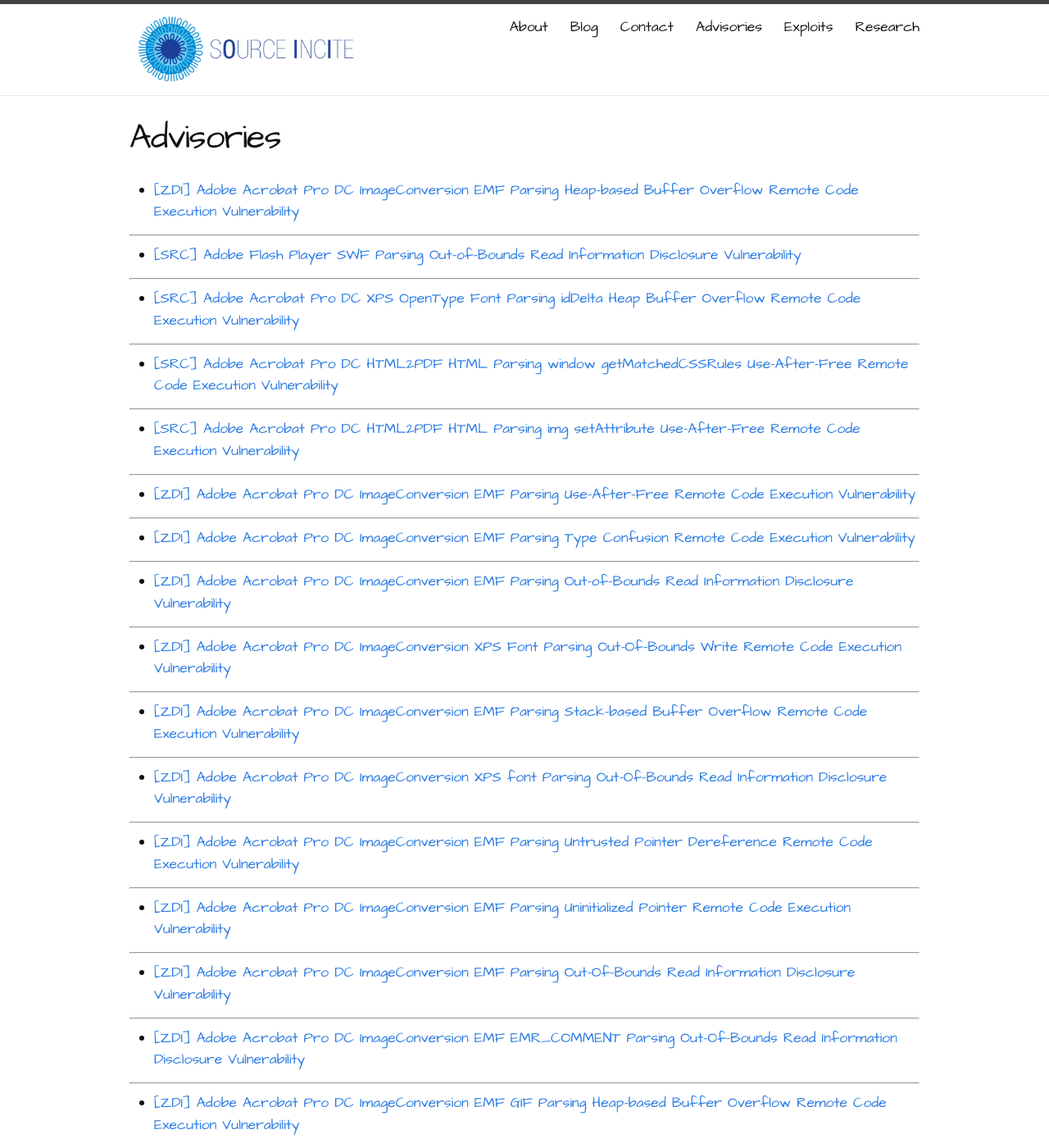
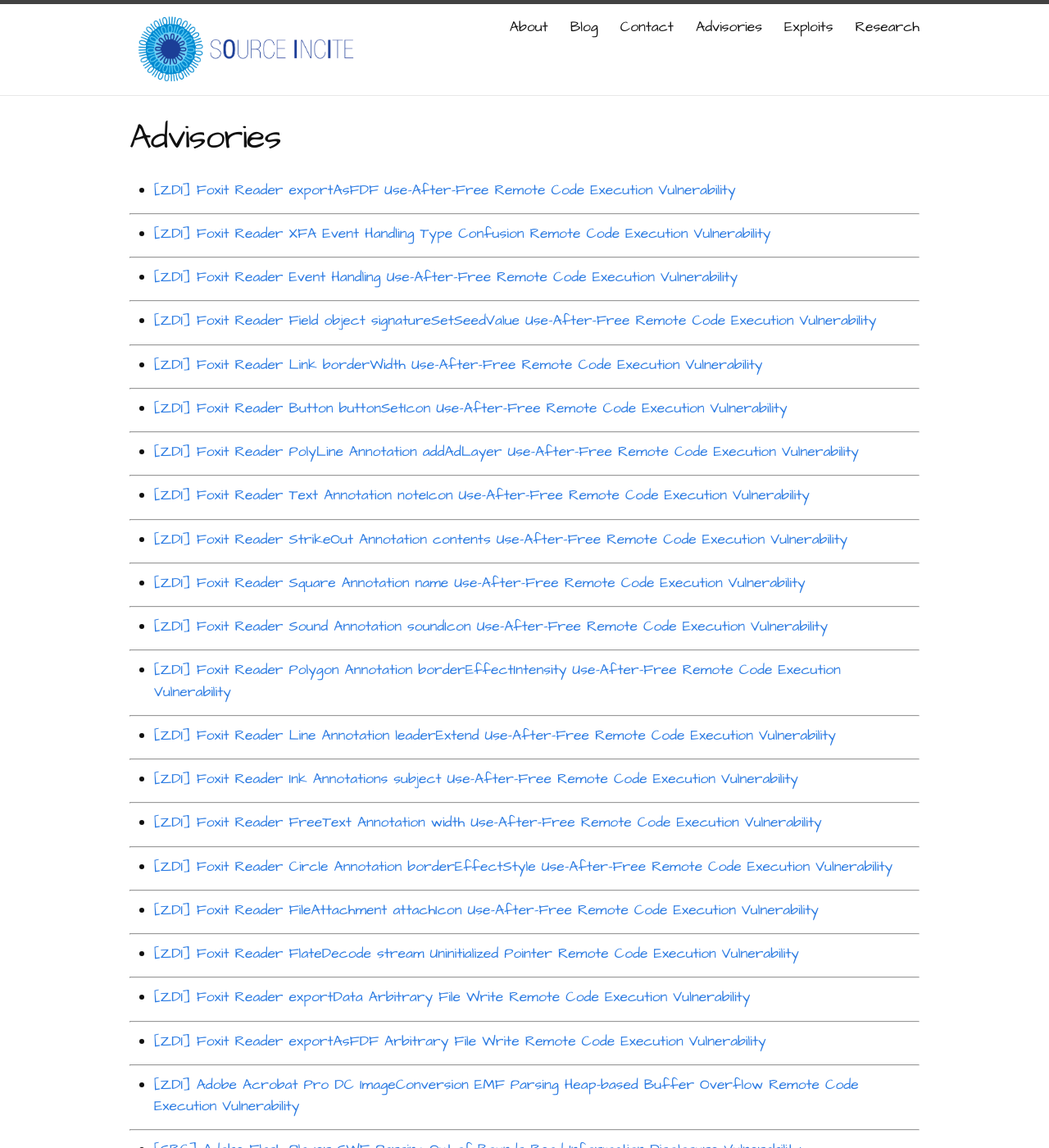
Before and after one commit to sourceincite/sourceincite.github.io, a Jekyll site: the page built from advisories/index.md, in a window 1280 px wide and 1400 px high. Shown: the whole window at 82% size. Built offline with Jekyll 4.4.1, drawn with Linux system fonts in a browser that asks for light colours.

Commit message:
added a few foxit bugs

```diff
--- a/advisories/index.md
+++ b/advisories/index.md
@@ -4,6 +4,86 @@
 permalink: /advisories/
 ---
 
+* [[ZDI] Foxit Reader exportAsFDF Use-After-Free Remote Code Execution Vulnerability](https://www.zerodayinitiative.com/advisories/ZDI-18-772/)
+
+---
+
+* [[ZDI] Foxit Reader XFA Event Handling Type Confusion Remote Code Execution Vulnerability](https://www.zerodayinitiative.com/advisories/ZDI-18-771/)
+
+---
+
+* [[ZDI] Foxit Reader Event Handling Use-After-Free Remote Code Execution Vulnerability](https://www.zerodayinitiative.com/advisories/ZDI-18-770/)
+
+---
+
+* [[ZDI] Foxit Reader Field object signatureSetSeedValue Use-After-Free Remote Code Execution Vulnerability](https://www.zerodayinitiative.com/advisories/ZDI-18-769/)
+
+---
+
+* [[ZDI] Foxit Reader Link borderWidth Use-After-Free Remote Code Execution Vulnerability](https://www.zerodayinitiative.com/advisories/ZDI-18-767/)
+
+---
+
+* [[ZDI] Foxit Reader Button buttonSetIcon Use-After-Free Remote Code Execution Vulnerability](https://www.zerodayinitiative.com/advisories/ZDI-18-766/)
+
+---
+
+* [[ZDI] Foxit Reader PolyLine Annotation addAdLayer Use-After-Free Remote Code Execution Vulnerability](https://www.zerodayinitiative.com/advisories/ZDI-18-765/)
+
+---
+
+* [[ZDI] Foxit Reader Text Annotation noteIcon Use-After-Free Remote Code Execution Vulnerability](https://www.zerodayinitiative.com/advisories/ZDI-18-764/)
+
+---
+
+* [[ZDI] Foxit Reader StrikeOut Annotation contents Use-After-Free Remote Code Execution Vulnerability](https://www.zerodayinitiative.com/advisories/ZDI-18-763/)
+
+---
+
+* [[ZDI] Foxit Reader Square Annotation name Use-After-Free Remote Code Execution Vulnerability](https://www.zerodayinitiative.com/advisories/ZDI-18-762/)
+
+---
+
+* [[ZDI] Foxit Reader Sound Annotation soundIcon Use-After-Free Remote Code Execution Vulnerability](https://www.zerodayinitiative.com/advisories/ZDI-18-761/)
+
+---
+
+* [[ZDI] Foxit Reader Polygon Annotation borderEffectIntensity Use-After-Free Remote Code Execution Vulnerability](https://www.zerodayinitiative.com/advisories/ZDI-18-760/)
+
+---
+
+* [[ZDI] Foxit Reader Line Annotation leaderExtend Use-After-Free Remote Code Execution Vulnerability](https://www.zerodayinitiative.com/advisories/ZDI-18-759/)
+
+---
+
+* [[ZDI] Foxit Reader Ink Annotations subject Use-After-Free Remote Code Execution Vulnerability](https://www.zerodayinitiative.com/advisories/ZDI-18-758/)
+
+---
+
+* [[ZDI] Foxit Reader FreeText Annotation width Use-After-Free Remote Code Execution Vulnerability](https://www.zerodayinitiative.com/advisories/ZDI-18-757/)
+
+---
+
+* [[ZDI] Foxit Reader Circle Annotation borderEffectStyle Use-After-Free Remote Code Execution Vulnerability](https://www.zerodayinitiative.com/advisories/ZDI-18-756/)
+
+---
+
+* [[ZDI] Foxit Reader FileAttachment attachIcon Use-After-Free Remote Code Execution Vulnerability](https://www.zerodayinitiative.com/advisories/ZDI-18-754/)
+
+---
+
+* [[ZDI] Foxit Reader FlateDecode stream Uninitialized Pointer Remote Code Execution Vulnerability](https://www.zerodayinitiative.com/advisories/ZDI-18-742/)
+
+---
+
+* [[ZDI] Foxit Reader exportData Arbitrary File Write Remote Code Execution Vulnerability](https://www.zerodayinitiative.com/advisories/ZDI-18-741/)
+
+---
+
+* [[ZDI] Foxit Reader exportAsFDF Arbitrary File Write Remote Code Execution Vulnerability](https://www.zerodayinitiative.com/advisories/ZDI-18-740/)
+
+---
+
 * [[ZDI] Adobe Acrobat Pro DC ImageConversion EMF Parsing Heap-based Buffer Overflow Remote Code Execution Vulnerability](https://www.zerodayinitiative.com/advisories/ZDI-18-683/)
 
 ---
```
